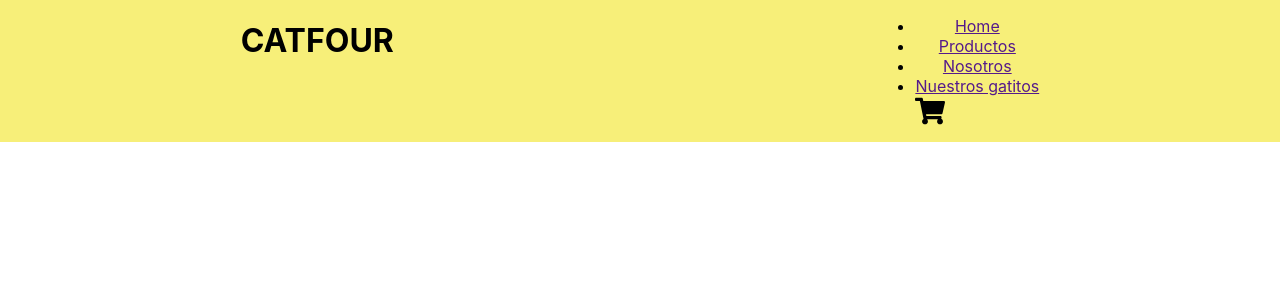
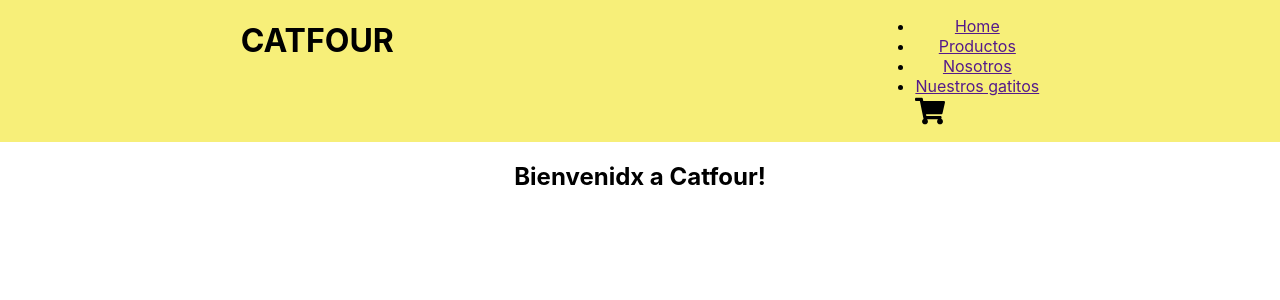
Before and after one commit to Maeruth22/Catfour, a React (Create React App) app: page / in a window 1280 px wide. Shown: the top 300 px of the page. Built offline with nearby package versions, Linux system fonts and the light colour scheme.

Commit message:
Add files via upload

```diff
--- a/src/App.js
+++ b/src/App.js
@@ -1,12 +1,14 @@
-import logo from './logo.svg';
+
 import './App.css';
 import './components/navbar/navbar';
 import {Navbar} from './components/navbar/navbar';
+import { ItemListContainer } from './components/itemListContainer/itemListContainer';
+
 function App() {
   return (
     <div className="App">
           <Navbar />
-
+          <ItemListContainer />
     </div>
   );
 }
--- /dev/null
+++ b/src/components/itemListContainer/itemListContainer.js
@@ -0,0 +1,8 @@
+export const ItemListContainer = () => {
+    return (
+    <div>
+        <h2>Bienvenidx a Catfour!</h2>
+
+    </div>
+    )
+}
```
